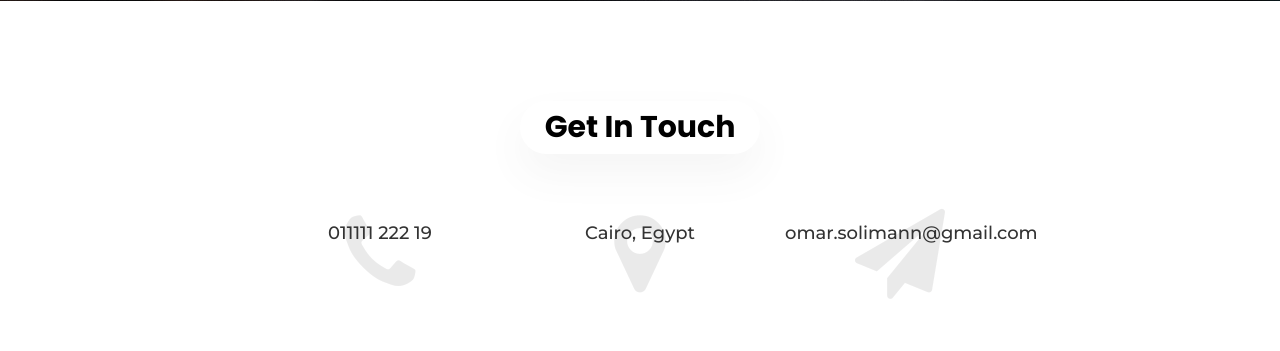
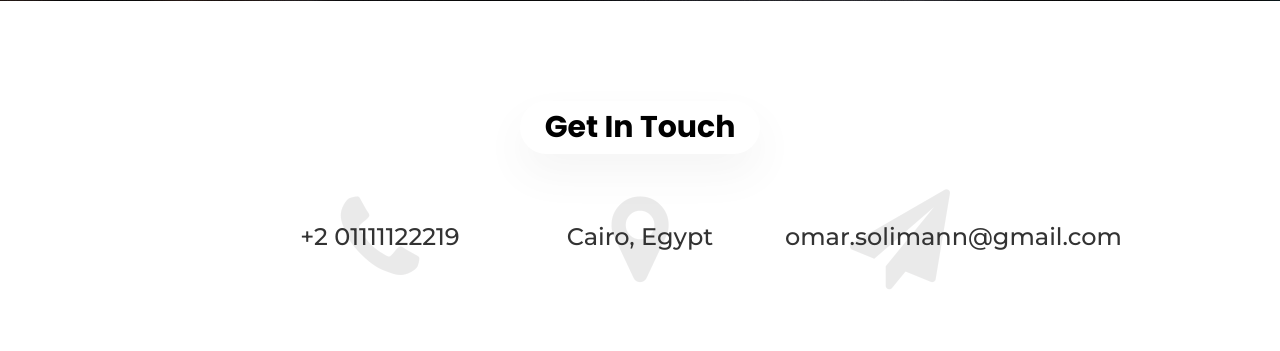
Before and after one commit to omarsoliman/OmarSoliman.github.io, a PHP site: page / in a window 1280 px wide. Shown: the part 4767-5118 px from the top of the page. Before the commit the page ends 5066 px from the top, so only its background shows below. Run offline with PHP 8.4, Linux system fonts and the light colour scheme.

Commit message:
FIX: Contact Styles

```diff
--- a/css/style.css
+++ b/css/style.css
@@ -650,10 +650,10 @@ li, ul {
 	width: 100%;
 	border-radius: 100px;
 	margin-bottom: 20px;
-	font-size: 90px;
+	font-size: 100px;
 	position: absolute;
 	left: 0;
-	top: -15px;
+	top: -35px;
 	z-index: -1;
 	opacity: 0.1;
 	color: #3e3c3c;
--- a/index.html
+++ b/index.html
@@ -492,17 +492,17 @@
 							<!-- Contact Info -->
 							<div class="col-md-4 col-sm-4 contact-info wow fadeInUp" data-wow-delay="0.2s">
 								<i class="fa fa-phone"></i>
-                                <h4>011111 222 19</h4>
+                                <h3>+2 01111122219</h3>
 							</div>
 							<!-- Contact Info -->
 							<div class="col-md-4 col-sm-4 contact-info wow fadeInUp" data-wow-delay="0.4s">
 								<i class="fa fa-map-marker"></i>
-                                <h4>Cairo, Egypt</h4>
+                                <h3>Cairo, Egypt</h3>
 							</div>
 							<!-- Contact Info -->
 							<div class="col-md-4 col-sm-4 contact-info wow fadeInUp" data-wow-delay="0.6s">
 								<i class="fa fa-send"></i>
-                                <h4>omar.solimann@gmail.com</h4>
+                                <h3>omar.solimann@gmail.com</h3>
 							</div>
 						</div>
 						<!-- Contact Form
```
